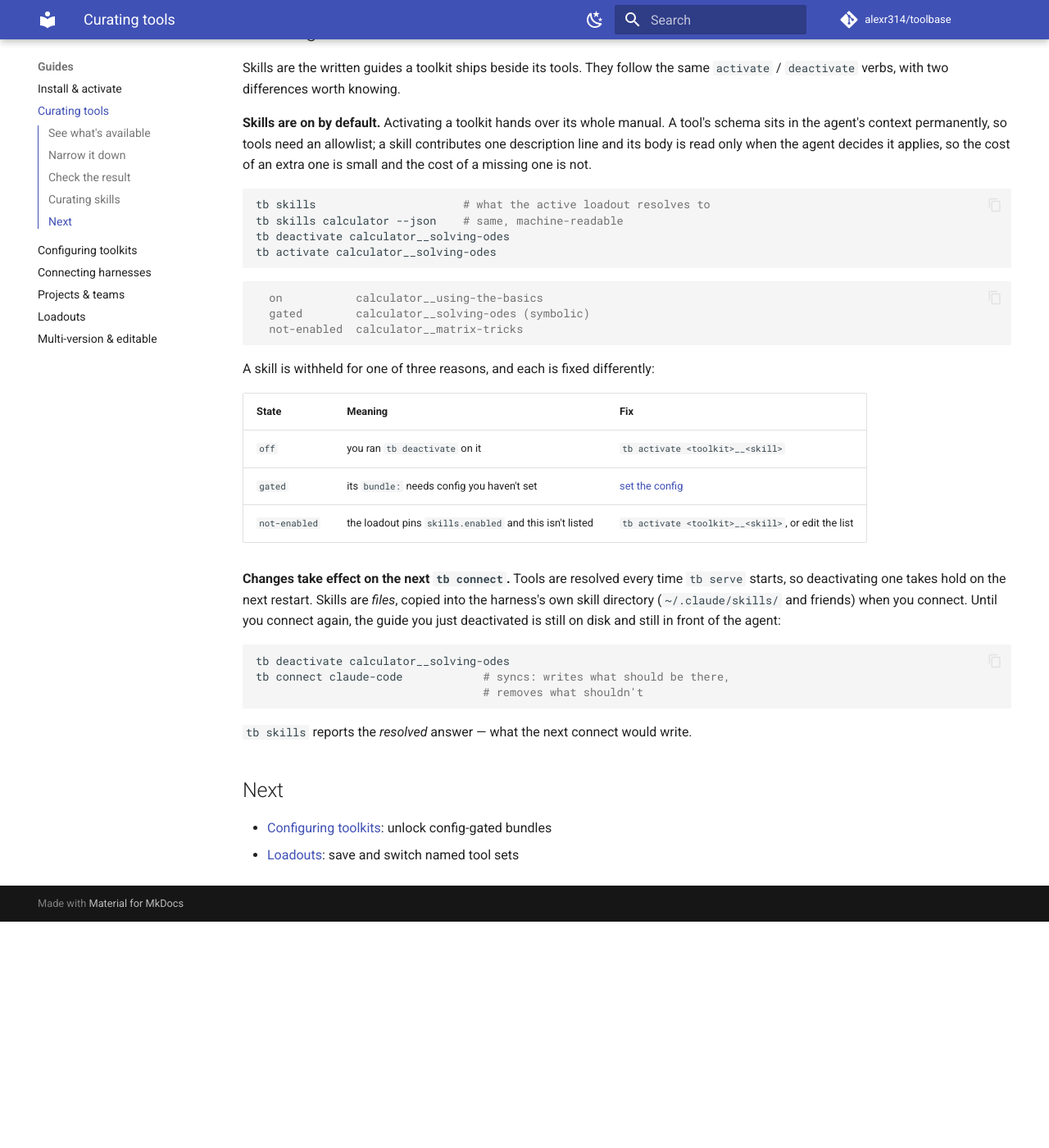
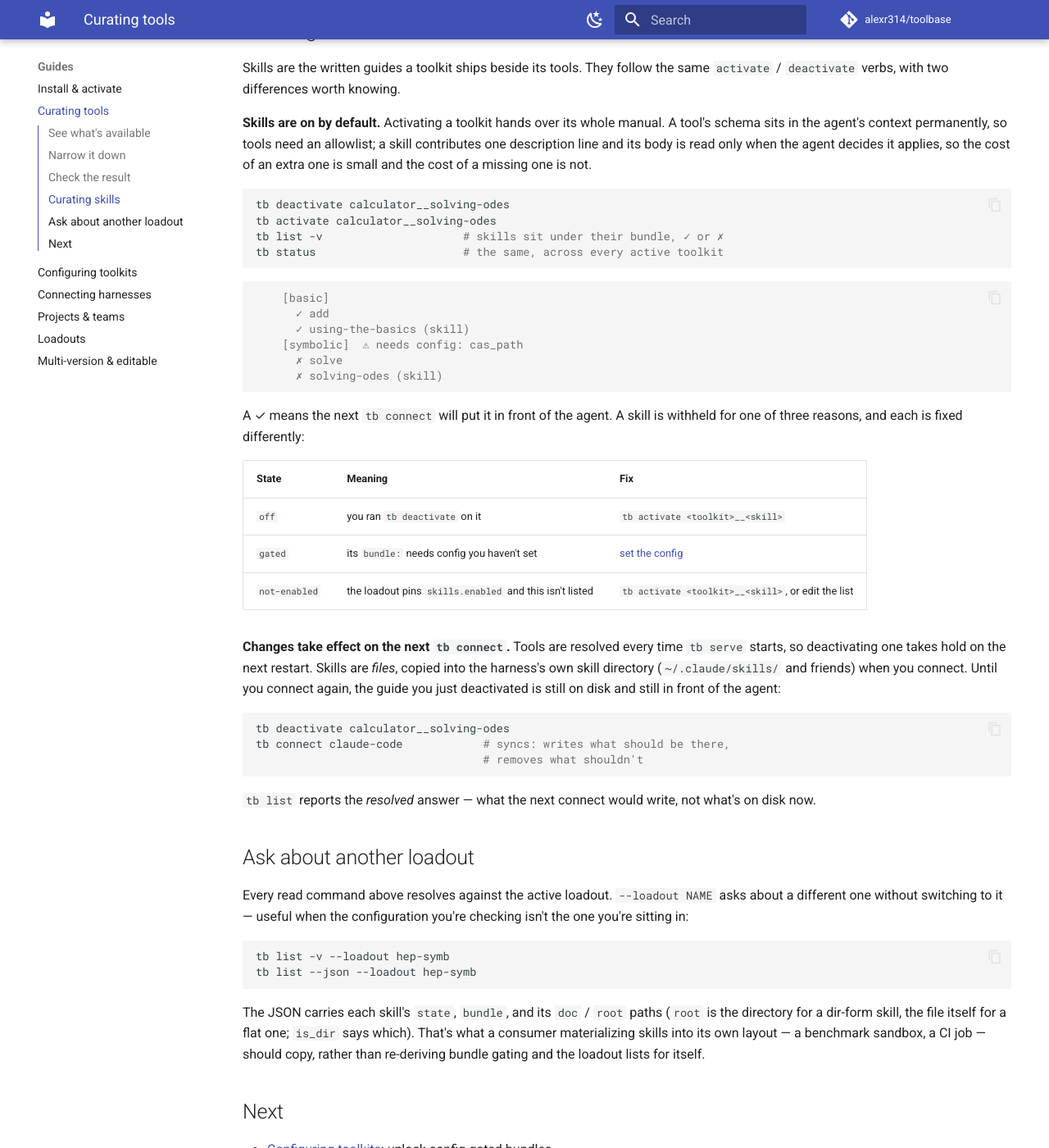
Before and after one commit to alexr314/toolbase, an MkDocs documentation site: the page built from userdocs/guides/curating-tools.md, in a window 1280 px wide and 1400 px high, scrolled down 1878 px. Shown: the whole window at 82% size. Built offline with MkDocs 1.6.1 and Material for MkDocs 9.7.7, drawn with Linux system fonts in a browser that asks for light colours; comment, search, counter and statistics services are not loaded; before the commit the page ends 3002 px from its top, so only the background shows below that.

Commit message:
skills: fold `tb skills` into `tb list`; untrack CLAUDE.md
`tb skills` computed the same states `tb list --json` already emitted, which
made it a second place for the drift the last two commits went to some trouble
to remove -- and now that `tb list -v` and `tb status` mark skills ✓/✗ with a
reason, its human view says nothing they don't. It never shipped, so it goes
before anyone depends on it.

What it had that `tb list` lacked moves across: `--loadout NAME` (threaded
through the verbose renderer too, so a tree can't answer half about one
loadout and half about another), and each skill's `doc` / `root` paths in the
JSON. `root` is the unit to copy and `is_dir` says how -- a dir-form skill's
references/ live beside its SKILL.md and have to come along, while a flat one
IS its markdown. `tb skills` claimed root was always a directory; it isn't.

CLAUDE.md stops being tracked. It is per-checkout agent context, not shared
state, and the copy in git had gone stale in ways that actively mislead --
routing decisions through a reviewer and a MESSAGES_TO_AGENTS/ directory that
no longer apply, and naming modules (serve/profiles.py) that were renamed two
releases ago. The file stays on disk, now gitignored.

````diff
--- a/userdocs/guides/curating-tools.md
+++ b/userdocs/guides/curating-tools.md
@@ -99,19 +99,23 @@ only when the agent decides it applies, so the cost of an extra one is small
 and the cost of a missing one is not.
 
 ```bash
-tb skills                      # what the active loadout resolves to
-tb skills calculator --json    # same, machine-readable
 tb deactivate calculator__solving-odes
 tb activate calculator__solving-odes
+tb list -v                     # skills sit under their bundle, ✓ or ✗
+tb status                      # the same, across every active toolkit
 ```
 
 ```console
-  on           calculator__using-the-basics
-  gated        calculator__solving-odes (symbolic)
-  not-enabled  calculator__matrix-tricks
+    [basic]
+      ✓ add
+      ✓ using-the-basics (skill)
+    [symbolic]  ⚠ needs config: cas_path
+      ✗ solve
+      ✗ solving-odes (skill)
 ```
 
-A skill is withheld for one of three reasons, and each is fixed differently:
+A ✓ means the next `tb connect` will put it in front of the agent. A skill is
+withheld for one of three reasons, and each is fixed differently:
 
 | State | Meaning | Fix |
 |---|---|---|
@@ -131,7 +135,25 @@ tb connect claude-code            # syncs: writes what should be there,
                                   # removes what shouldn't
 ```
 
-`tb skills` reports the *resolved* answer — what the next connect would write.
+`tb list` reports the *resolved* answer — what the next connect would write,
+not what's on disk now.
+
+## Ask about another loadout
+
+Every read command above resolves against the active loadout. `--loadout NAME`
+asks about a different one without switching to it — useful when the
+configuration you're checking isn't the one you're sitting in:
+
+```bash
+tb list -v --loadout hep-symb
+tb list --json --loadout hep-symb
+```
+
+The JSON carries each skill's `state`, `bundle`, and its `doc` / `root` paths
+(`root` is the directory for a dir-form skill, the file itself for a flat one;
+`is_dir` says which). That's what a consumer materializing skills into its own
+layout — a benchmark sandbox, a CI job — should copy, rather than re-deriving
+bundle gating and the loadout lists for itself.
 
 ## Next
 
````
Also changed, not shown: CLAUDE.md (deleted, +0 -160 lines), userdocs/guides/connecting-harnesses.md (+3 -3 lines), userdocs/reference/commands.md (+1 -2 lines), 3 other files.
